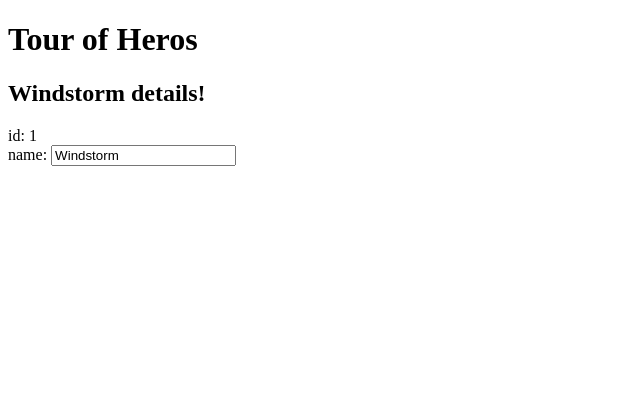
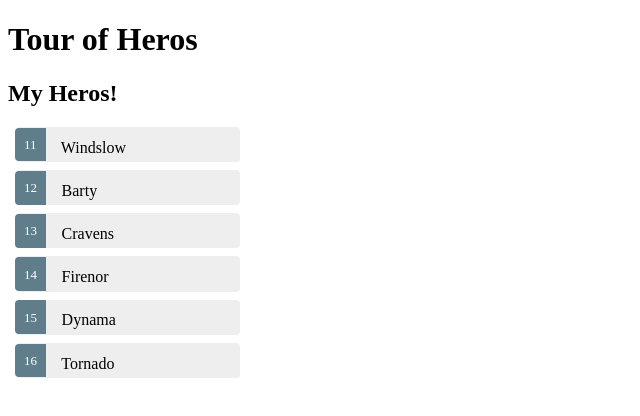
Before and after one commit to seacamjen/angular-tour-of-heros, an Angular app: page / in a window 1280 px wide. Shown: the top 416 px of the page, without its empty margins (0-640 px from the left). Built offline with nearby package versions, Linux system fonts and the light colour scheme.

Commit message:
add master detail to tour of heros

```diff
--- a/src/app/app.component.css
+++ b/src/app/app.component.css
@@ -0,0 +1,47 @@
+.selected {
+    background-color: #CFD8DC !important;
+    color: white;
+  }
+  .heroes {
+    margin: 0 0 2em 0;
+    list-style-type: none;
+    padding: 0;
+    width: 15em;
+  }
+  .heroes li {
+    cursor: pointer;
+    position: relative;
+    left: 0;
+    background-color: #EEE;
+    margin: .5em;
+    padding: .3em 0;
+    height: 1.6em;
+    border-radius: 4px;
+  }
+  .heroes li.selected:hover {
+    background-color: #BBD8DC !important;
+    color: white;
+  }
+  .heroes li:hover {
+    color: #607D8B;
+    background-color: #DDD;
+    left: .1em;
+  }
+  .heroes .text {
+    position: relative;
+    top: -3px;
+  }
+  .heroes .badge {
+    display: inline-block;
+    font-size: small;
+    color: white;
+    padding: 0.8em 0.7em 0 0.7em;
+    background-color: #607D8B;
+    line-height: 1em;
+    position: relative;
+    left: -1px;
+    top: -4px;
+    height: 1.8em;
+    margin-right: .8em;
+    border-radius: 4px 0 0 4px;
+  }
--- a/src/app/app.component.html
+++ b/src/app/app.component.html
@@ -1,14 +1,22 @@
 <h1>
   {{title}}
 </h1>
+<h2>My Heros!</h2>
+<ul class="heroes">
+  <li *ngFor="let hero of heroes" [class.selected]="hero === selectedHero" (click)="onSelect(hero)">
+    <span class="badge">{{hero.id}}</span> {{hero.name}}
+  </li>
+</ul>
+<div *ngIf="selectedHero">
   <h2>
-  {{hero.name}} details!
+    {{selectedHero.name}} details!
   </h2>
   <div>
     <label>id: </label>
-  {{hero.id}}
+    {{selectedHero.id}}
   </div>
   <div>
     <label>name: </label>
-  <input [(ngModel)]="hero.name" placeholder="name">
+    <input [(ngModel)]="selectedHero.name" placeholder="name">
   </div>
+</div>
--- a/src/app/app.component.ts
+++ b/src/app/app.component.ts
@@ -4,6 +4,15 @@
   id: number;
   name: string;
 }
+
+const HEROES: Hero[] = [
+  {id: 11, name: 'Windslow'},
+  {id: 12, name: 'Barty'},
+  {id: 13, name: 'Cravens'},
+  {id: 14, name: 'Firenor'},
+  {id: 15, name: 'Dynama'},
+  {id: 16, name: 'Tornado'},
+]
 
 @Component({
   selector: 'app-root',
@@ -12,8 +21,10 @@
 })
 export class AppComponent {
   title = 'Tour of Heros';
-  hero: Hero = {
-    id: 1,
-    name: 'Windstorm'
-  };
+  heroes = HEROES;
+  selectedHero: Hero;
+
+  onSelect(hero: Hero): void {
+  this.selectedHero = hero;
 }
+}
```
Lines whose indentation alone changed are shown as unchanged.
